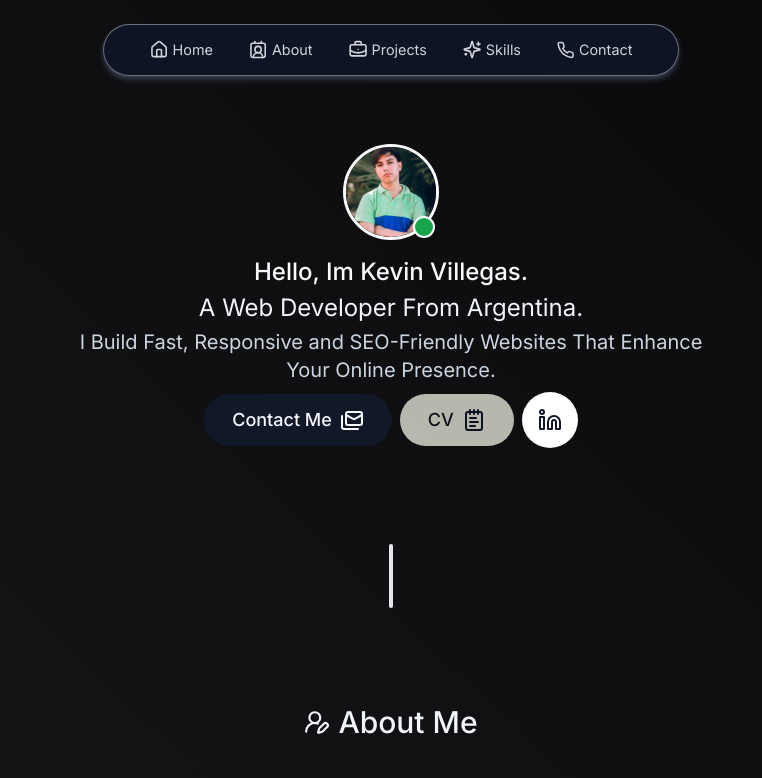
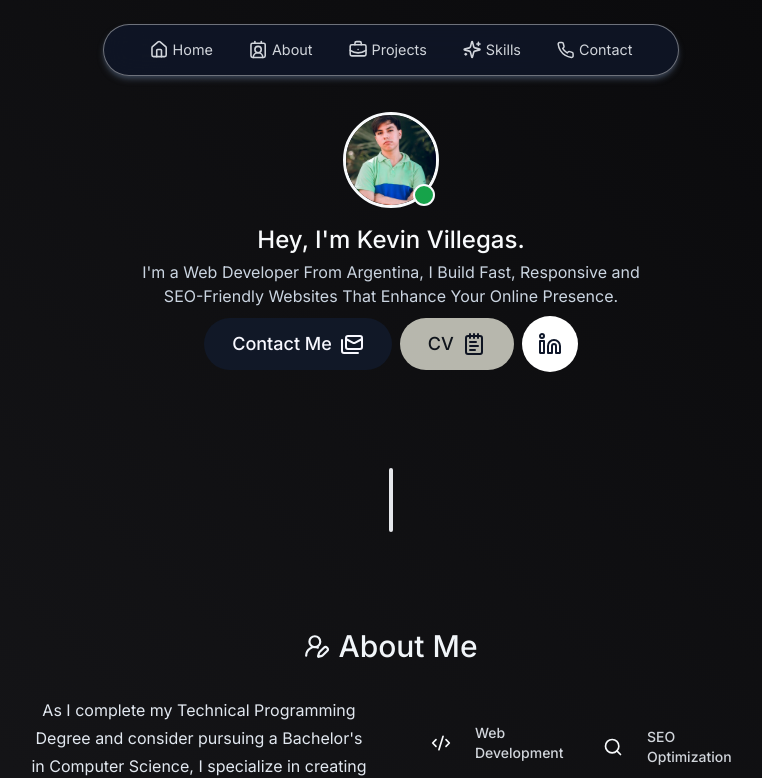
Before and after one commit to Kev-Villegas/freelancer-portfolio, a Next.js app: page / in a window 1280 px wide. Shown: the top 778 px of the page, without its empty margins (249-1011 px from the left). Built offline with nearby package versions, Linux system fonts and the light colour scheme.

Commit message:
style: adding smooth scroll n updating text in the Hero component

```diff
--- a/app/_components/Hero.tsx
+++ b/app/_components/Hero.tsx
@@ -53,22 +53,16 @@ const Hero = () => {
           initial={{ opacity: 0, y: 100 }}
           animate={{ opacity: 1, y: 0 }}
         >
-          Hello, Im Kevin Villegas. <br />
+          Hey, I&apos;m Kevin Villegas. <br />
         </motion.h1>
         <motion.h3
           initial={{ opacity: 0, y: 100 }}
           animate={{ opacity: 1, y: 0 }}
-          className="text-2xl text-slate-100"
+          className="text-base text-slate-300"
         >
-          A Web Developer From Argentina.
-        </motion.h3>
-        <motion.h3
-          initial={{ opacity: 0, y: 100 }}
-          animate={{ opacity: 1, y: 0 }}
-          className="text-xl text-slate-300"
-        >
-          I Build Fast, Responsive and SEO-Friendly Websites That Enhance <br />{" "}
-          Your Online Presence.
+          I&apos;m a Web Developer From Argentina, I Build Fast, Responsive and{" "}
+          <br />
+          SEO-Friendly Websites That Enhance Your Online Presence.
         </motion.h3>
       </div>
 
--- a/app/layout.tsx
+++ b/app/layout.tsx
@@ -15,9 +15,9 @@ export default function RootLayout({
   children: React.ReactNode;
 }>) {
   return (
-    <html lang="en">
+    <html lang="en" className="!scroll-smooth">
       <body
-        className={`${inter.className} relative bg-gradient-to-bl from-zinc-950 to-zinc-900 pt-28 text-gray-950 dark:text-gray-50 dark:text-opacity-90 sm:pt-36`}
+        className={`${inter.className} relative bg-gradient-to-bl from-zinc-950 to-zinc-900 pt-28 text-gray-950`}
       >
         <main>{children}</main>
       </body>
```
